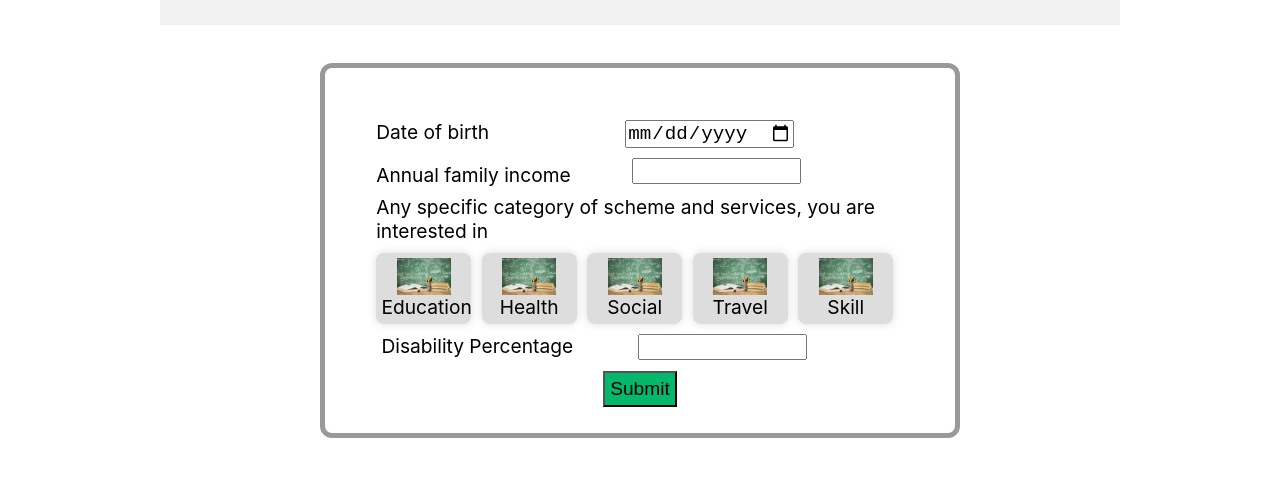
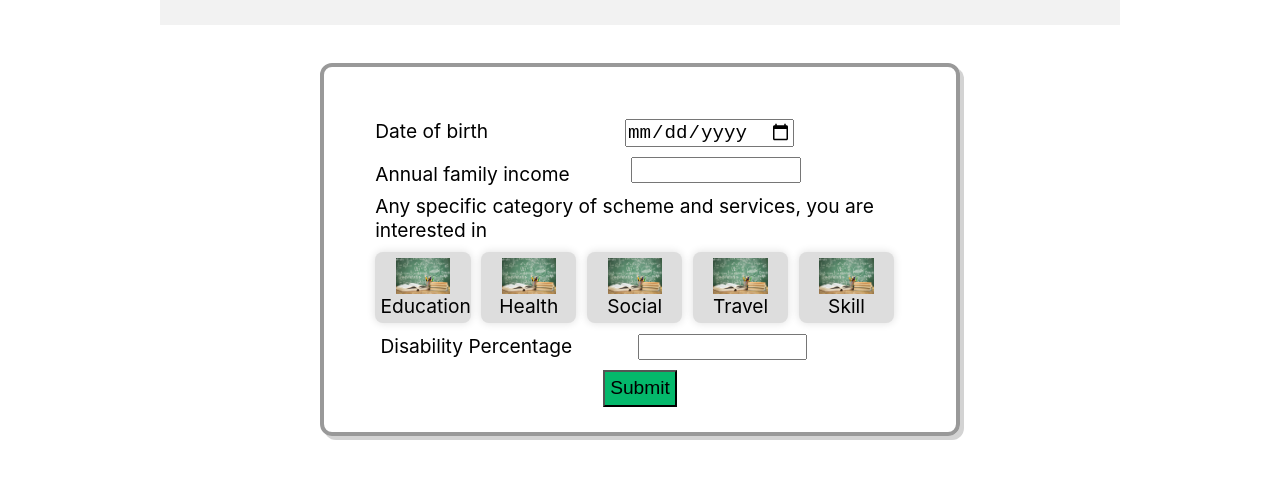
Before and after one commit to pratikk94/disabiityWebsite, a React (Create React App) app: page /findaservice in a window 1280 px wide. Shown: the part 247-726 px from the top of the page. Built offline with nearby package versions, Linux system fonts and the light colour scheme.

Commit message:
CSS : Box shadow

```diff
--- a/src/Pages/FindAService.jsx
+++ b/src/Pages/FindAService.jsx
@@ -155,10 +155,11 @@ function FindAService() {
             paddingBottom: "2%",
             display: "inline-block",
             border: "#999",
-            borderWidth: "5px",
+            borderWidth: "4px",
             borderStyle: "solid",
             borderRadius: "12px",
             width: "50%",
+            boxShadow: "4px 4px lightGrey",
           }}
           onSubmit={OnSubmit}
         >
```
